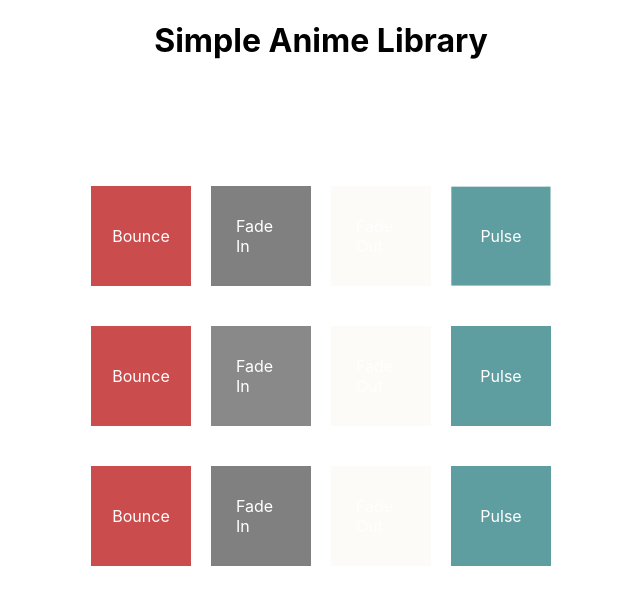
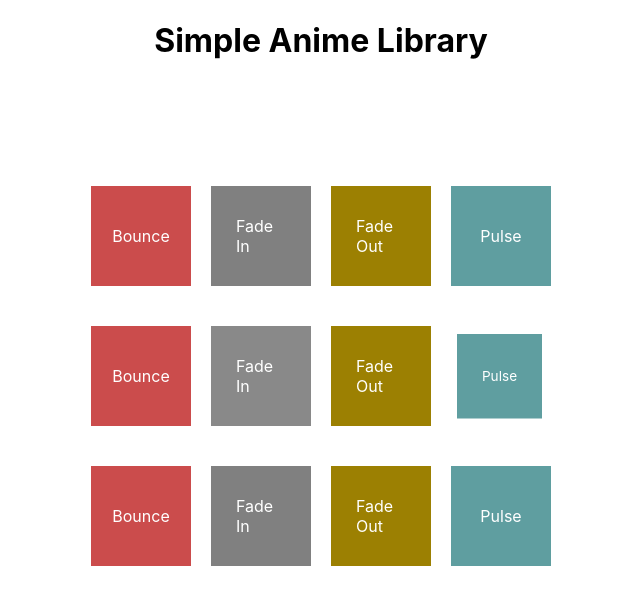
Before and after one commit to pesto-students/deep-dive-1akshat, a React (Create React App) app in the folder react-exercises/simple-anime-react/: page / in a window 1280 px wide. Shown: the top 604 px of the page, without its empty margins (319-959 px from the left). Built offline with nearby package versions, Linux system fonts and the light colour scheme.

Commit message:
fix damping in all the components

```diff
--- a/react-exercises/simple-anime-react/src/App.js
+++ b/react-exercises/simple-anime-react/src/App.js
@@ -33,7 +33,7 @@ const App = () => {
             </div>
           </Fade>
 
-          <Fade duration="5000" delay="1000" cascade={false} damping="2.5" method="fadeOut">
+          <Fade duration="2000" delay="1000" cascade={true} damping="2.5" method="fadeOut">
             <div className="block-orange">
               <p>Fade Out</p>
             </div>
@@ -45,7 +45,7 @@ const App = () => {
             </div>
           </Fade>
 
-          <Pulse duration="5000" delay="1000" className="parent" cascade={true} damping="2.5">
+          <Pulse duration="2000" delay="1000" className="parent" cascade={true} damping="2.5">
             <div className="block-cadetblue">
               <p>Pulse</p>
             </div>
--- a/react-exercises/simple-anime-react/src/components/Bounce/bounce.js
+++ b/react-exercises/simple-anime-react/src/components/Bounce/bounce.js
@@ -27,8 +27,7 @@ const Bounce = (props) => {
             children.map((child, key) => {
               const cascadeStyle = {
                 animation: `bounce ${duration}ms`,
-                animationDelay: `${(key * damping * duration)
-                  }ms`,
+                animationDelay: `${(key * damping * duration)}ms`,
                 animationIterationCount: `${animationIterationCount}`
               }
               return (
--- a/react-exercises/simple-anime-react/src/components/Pulse/pulse.js
+++ b/react-exercises/simple-anime-react/src/components/Pulse/pulse.js
@@ -6,9 +6,9 @@ const Pulse = (props) => {
   const duration = props.duration ? Number(props.duration) : 3000;
   const cascade = props.cascade ? props.cascade : false;
   const damping = props.damping ? Number(props.damping) : 0;
+  const animationIterationCount = props.animationIterationCount ? props.animationIterationCount : '1';
   const userClass = props.className;
   const propStyle = props.style ? props.style : {};
-  let childAnimationDelay = 0;
   let animationStyle = {
     animation: `pulse ${duration}ms Infinite`,
     animationDelay: `${delay}ms`
@@ -25,10 +25,10 @@ const Pulse = (props) => {
         <div>
           {
             children.map((child, key) => {
-              childAnimationDelay += damping;
               animationStyle = {
                 animation: `pulse ${duration}ms Infinite`,
-                animationDelay: `${(delay * childAnimationDelay) + childAnimationDelay}ms`
+                animationDelay: `${key * duration * damping}ms`,
+                animationIterationCount: `${animationIterationCount}`
               }
               return (
                 <div key={key} style={{ ...propStyle, ...animationStyle }} className={`${userClass}`}>
```
